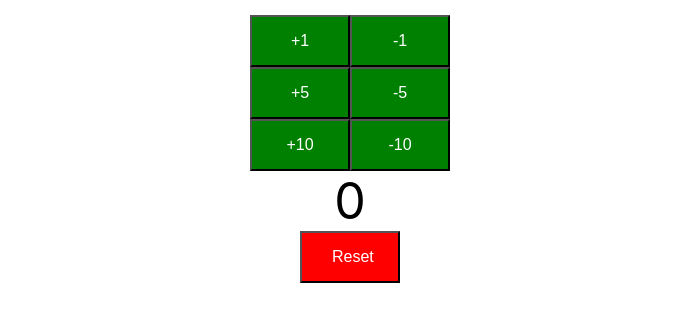
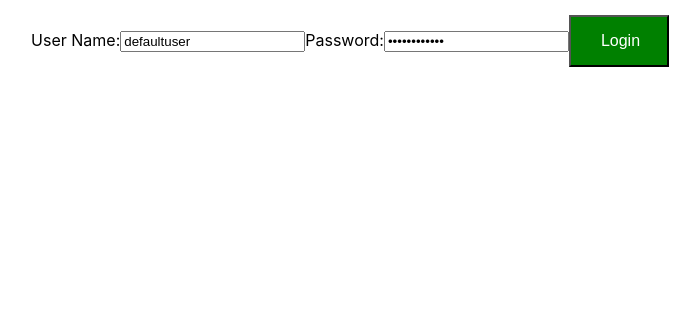
Before and after one commit to hacker95-bot/React-App, a React (Create React App) app in the folder my-app/: page / in a window 1280 px wide. Shown: the top 322 px of the page, without its empty margins (290-990 px from the left). Built offline with nearby package versions, Linux system fonts and the light colour scheme.

Commit message:
login and password form

```diff
--- a/my-app/src/App.js
+++ b/my-app/src/App.js
@@ -2,13 +2,15 @@ import React, { Component } from 'react'
 import SecondComponent from './components/learning-examples/SecondComponent'
 import FirstComponent from './components/learning-examples/FirstComponent'
 import Counter from './components/counter/Counter'
+import ToDoApp from './components/todo/ToDoApp'
 import './App.css'
 
 class App extends Component {
   render() {
     return (
       <div className="App">
-          <Counter/>
+          {/* <Counter/> */}
+          <ToDoApp/>
       </div>
     )
   }
--- /dev/null
+++ b/my-app/src/components/todo/ToDoApp.jsx
@@ -0,0 +1,40 @@
+import React, {Component} from 'react'
+
+class ToDoApp extends Component{
+    render(){
+        return(
+            <div>
+                <LoginComponent/>
+            </div>
+        )
+    }
+}
+
+class LoginComponent extends Component{
+    constructor(props){
+        super(props)
+        this.state = {
+            username: "defaultuser",
+            password: "defaiultpass"
+        }
+        this.usernameChangeHandler = this.usernameChangeHandler.bind(this)
+        this.passwordChangeHandler = this.passwordChangeHandler.bind(this)
+    }
+    render(){
+        return(
+            <div>
+                User Name:<input type="text" name="username" value={this.state.username} onChange={this.usernameChangeHandler}/>
+                Password:<input type="password" name="Password" value={this.state.password} onChange={this.passwordChangeHandler}/>
+                <button>Login</button>
+            </div>
+        )
+    }
+    usernameChangeHandler(event){
+        this.setState({username:event.target.value})
+    }
+    passwordChangeHandler(event){
+        this.setState({password:event.target.value})
+    }
+}
+
+export default ToDoApp
```
Also changed, not shown: 1 other file (tests, documents, lock files or other folders).
